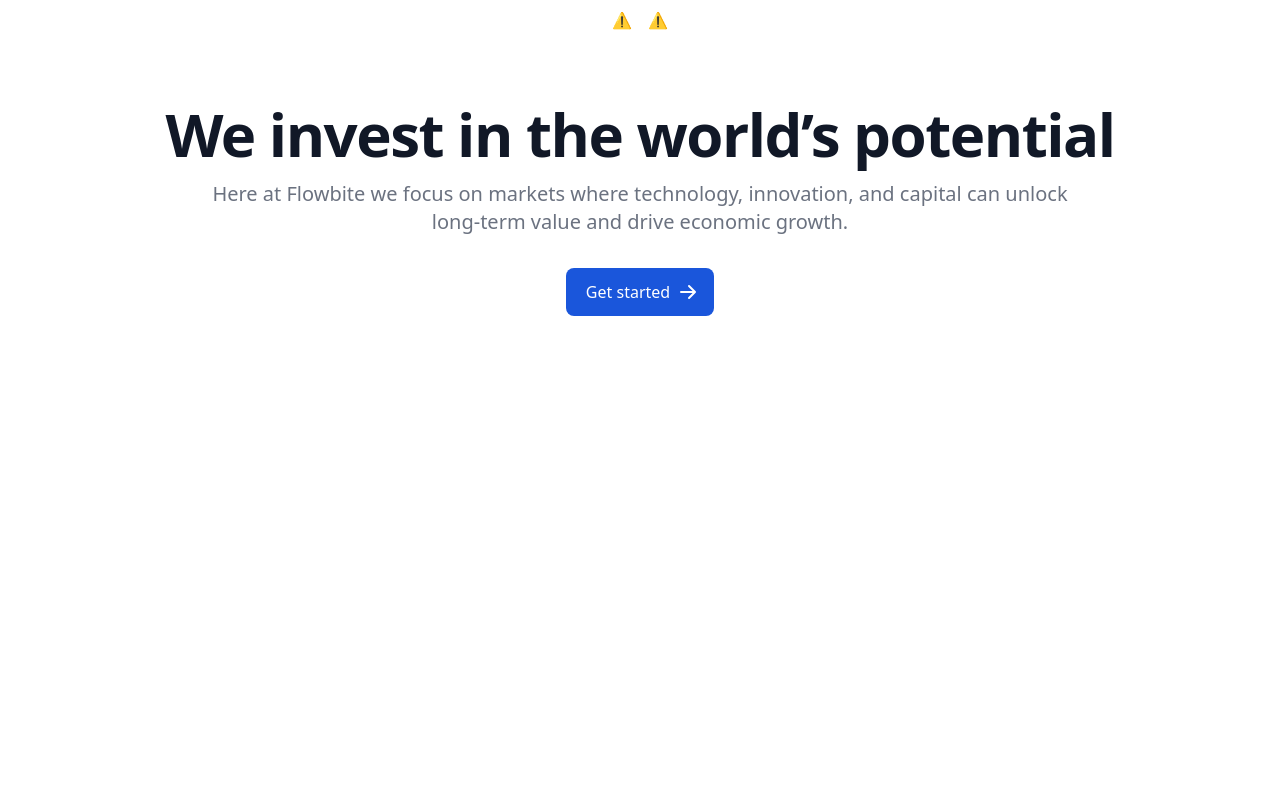
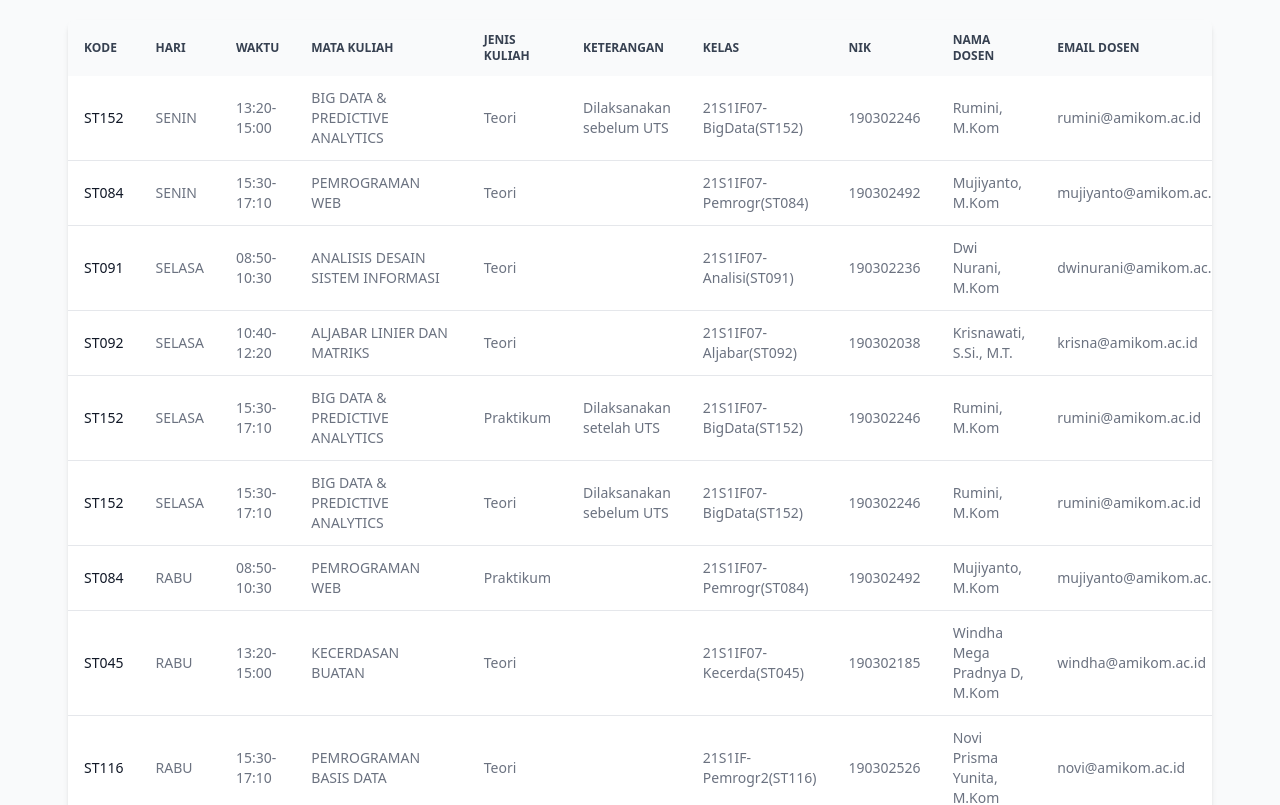
Before and after one commit to irvanshandika/jadwal-reactjs, a React (Create React App) app: page / in a window 1280 px wide. Shown: the top 805 px of the page. Built offline with nearby package versions, Linux system fonts and the light colour scheme; no server answers.

Commit message:
Remove Landing Page

```diff
--- a/src/App.js
+++ b/src/App.js
@@ -3,9 +3,7 @@
 import Home from "./components/Home.js";
 import AddJadwal from "./components/AddJadwal.js";
 import EditJadwal from "./components/EditJadwal.js";
-import Jumbotron from "./page/Jumbotron.js";
 import Dashboard from "./components/dashboard.js";
-import Footer from "./components/footer.js";
 
 function App() {
   return (
@@ -13,16 +11,7 @@
       <div className="container">
         <BrowserRouter>
           <Routes>
-            <Route path="/" element={<Jumbotron />} />
-            <Route
-              path="/jadwal"
-              element={
-                <>
-                  <Home />
-                  {/* <Footer /> */}
-                </>
-              }
-            />
+            <Route path="/" element={<Home />} />
             <Route path="/add" element={<AddJadwal />} />
             <Route path="/edit/:id" element={<EditJadwal />} />
             <Route path="/dashboard" element={<Dashboard />} />
--- a/src/components/dashboard.js
+++ b/src/components/dashboard.js
@@ -27,7 +27,7 @@
           <div className="bg-white dark:bg-gray-800 relative shadow-md sm:rounded-lg overflow-hidden">
             <div className="flex flex-col md:flex-row items-center justify-between space-y-3 md:space-y-0 md:space-x-4 p-4">
               <div className="w-full md:w-auto flex flex-col md:flex-row space-y-2 md:space-y-0 items-stretch md:items-center justify-end md:space-x-3 flex-shrink-0">
-                <Link to={"/jadwal"}>
+                <Link to={"/"}>
                   <button
                     type="button"
                     className="flex items-center justify-center text-white bg-black hover:bg-gray-600 focus:ring-4 focus:ring-primary-300 font-medium rounded-lg text-sm px-4 py-2 dark:bg-primary-600 dark:hover:bg-primary-700 focus:outline-none dark:focus:ring-primary-800">
```
